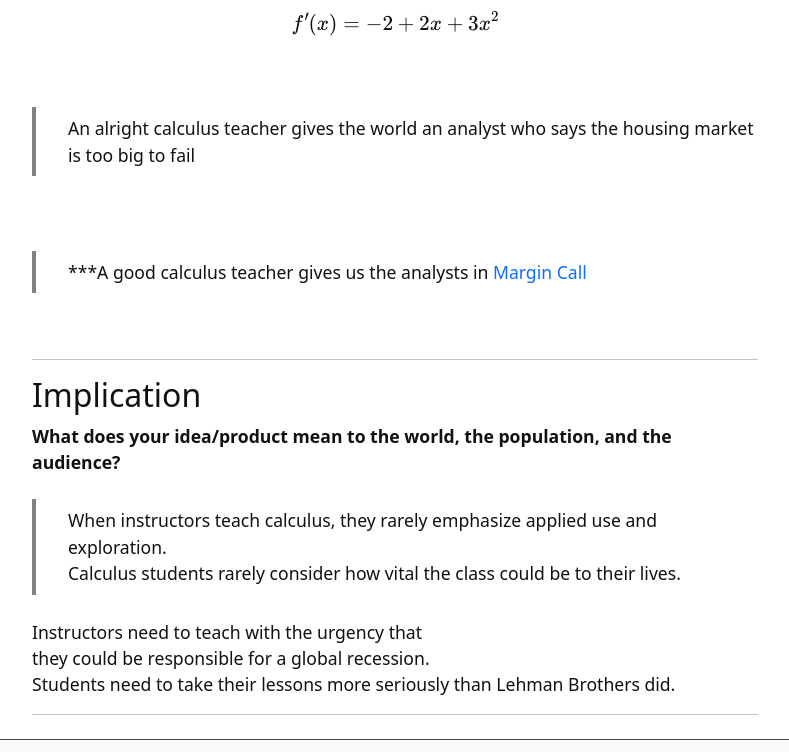
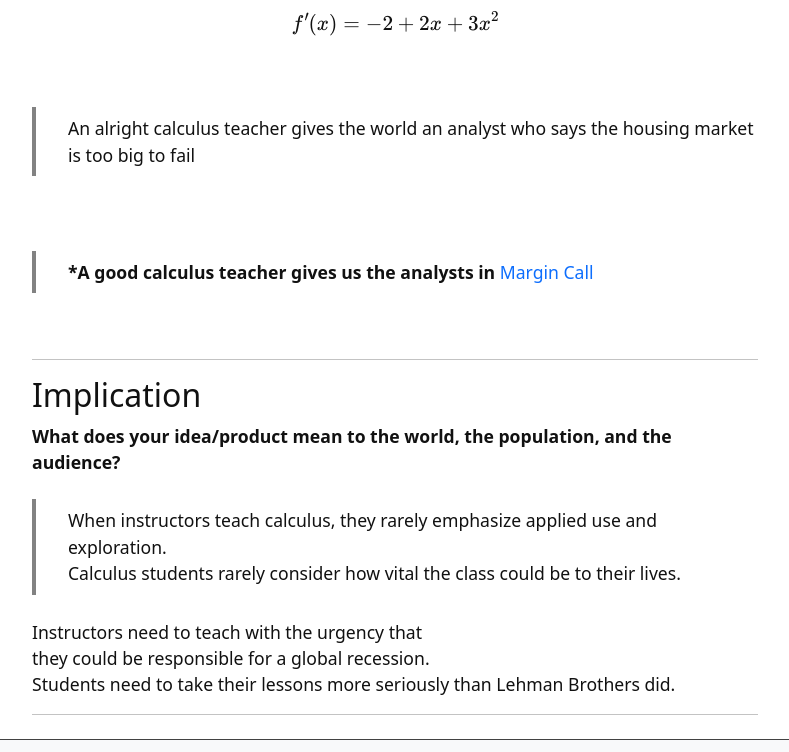
Before and after one commit to rmshksu/comm-shop, a Jekyll site: the page built from content/1-rot.md, in a window 1280 px wide and 900 px high, scrolled down 4224 px, cut to the strip 0-752 px from the top of the window. Shown: the whole strip, without its empty margins (245-1034 px from the left). Built offline with Jekyll 4.4.1, drawn with Linux system fonts in a browser that asks for light colours.

Commit message:
Update 1-rot.md

```diff
--- a/content/1-rot.md
+++ b/content/1-rot.md
@@ -215,7 +215,7 @@ $$f'(x) = -2+2x+3x^2$$
 
 <br>
 
->***A good calculus teacher gives us the analysts in [Margin Call](https://youtube.com/clip/UgkxBGxew3HC8vtTasp8oT7kHN5N7YA98YGS?si=hBewX5mIBgxw3A4k)
+>***A good calculus teacher gives us the analysts in** [Margin Call](https://youtube.com/clip/UgkxBGxew3HC8vtTasp8oT7kHN5N7YA98YGS?si=hBewX5mIBgxw3A4k)
 
 <br>
 
```
